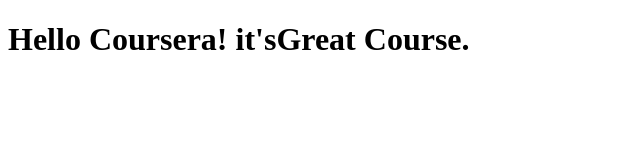
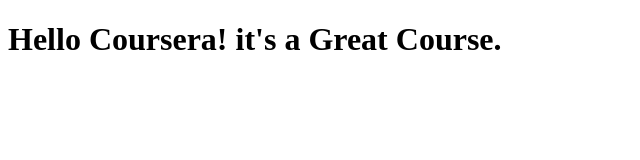
Before and after one commit to mrz8/coursera-test2, a plain HTML site: page site/index.html in a window 1280 px wide. Shown: the whole page, without its empty margins (0-640 px from the left). Drawn offline with Linux system fonts and the light colour scheme.

```diff
--- a/site/index.html
+++ b/site/index.html
@@ -4,6 +4,6 @@
 	<title>Hello Coursera</title>
 </head>
 <body>
-<h1>Hello Coursera! it'sGreat Course.</h1>
+<h1>Hello Coursera! it's a Great Course.</h1>
 </body>
 </html>
```
